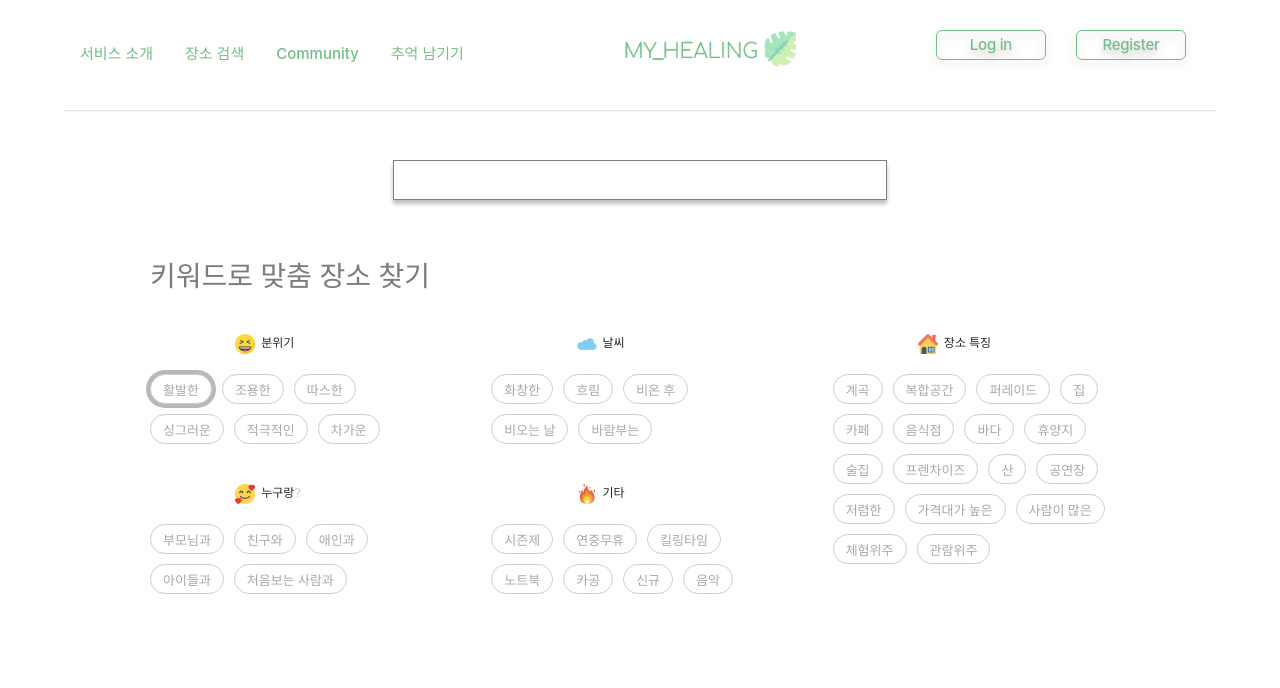
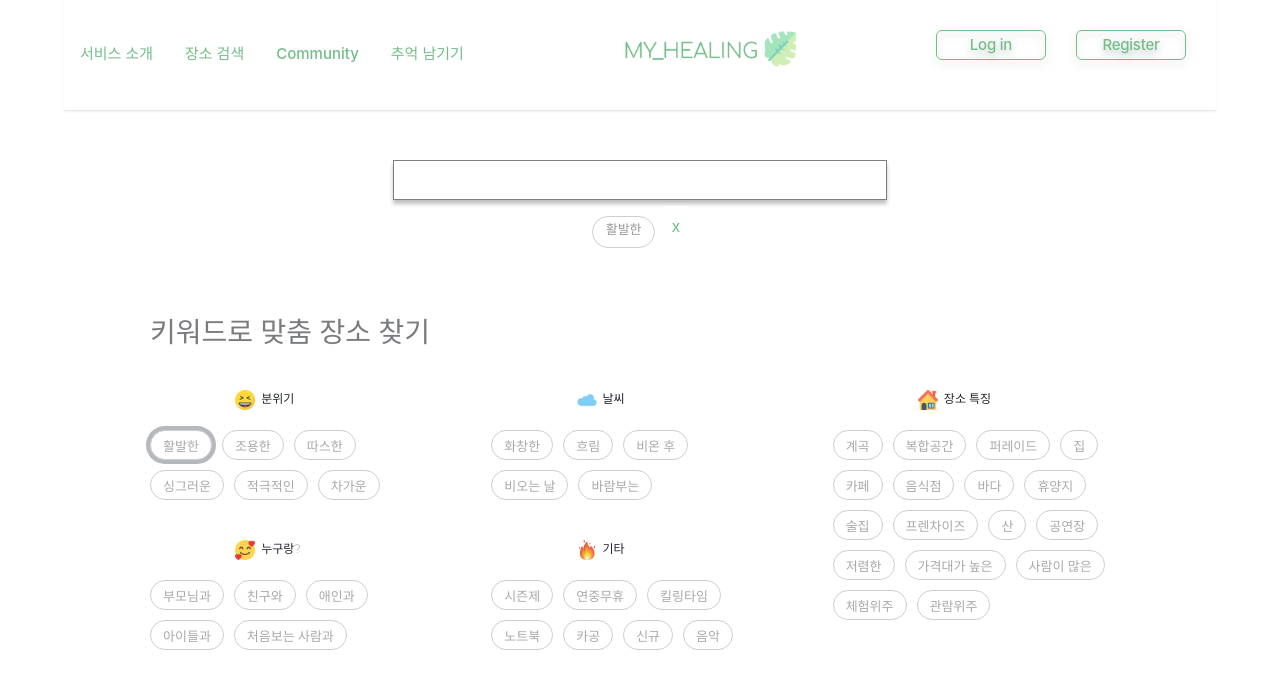
Before and after one commit to Likelion-at-SMWU-10th/MYHEALING-Client, a React (Create React App) app in the folder myhealing_client/: page /searchplace in a window 1280 px wide. Both pictures are taken after a click on the button "활발한". Shown: the top 688 px of the page. Built offline with nearby package versions, Linux system fonts and the light colour scheme; a web font is replaced by a local one.

Commit message:
[KSM] 키워드 선택 시 세팅되도록 수정
[KSM] 키워드 선택 시 세팅되도록 수정

```diff
--- a/myhealing_client/src/page/component/Keyword.js
+++ b/myhealing_client/src/page/component/Keyword.js
@@ -1,9 +1,10 @@
 import React, { useState } from "react";
 import "./Keyword.css";
 
-const Keyword = ({text}) => {
-    const keywordClick = (txt) => {
-        console.log(txt.text);
+const Keyword = ({text, updateTags}) => {
+    const keywordClick = (e) => {
+        console.log({text});
+        updateTags({text}.text);
     };
 
     return (
@@ -11,7 +12,7 @@ const Keyword = ({text}) => {
             <button
                 type="button"
                 className="btn btn-outline-secondary btn_keyword"
-                onClick={() => keywordClick({text})}
+                onClick={keywordClick}
                 >
                 {text}
             </button>
--- a/myhealing_client/src/page/map/SearchPlace.js
+++ b/myhealing_client/src/page/map/SearchPlace.js
@@ -10,6 +10,21 @@ import axios from 'axios';
 function SearchPlace() {
   const navigate = useNavigate();
   const { state } = useLocation();
+
+  const [tags, setTags] = useState([]);
+  const [tagTrue, setTagTrue] = useState(false);
+  const updateTags = (gtags) => {
+    console.log('2' + gtags);
+    setTags([...tags, gtags]);
+    setTagTrue(true);
+  };
+
+  const resetTag = (e) => {
+    const copyMyTag = [];
+    setTags(copyMyTag);
+    setTagTrue(false);
+  };
+
   console.log(state);
 
   const [activeColor, setActiveColor] = useState({
@@ -68,6 +83,15 @@ function SearchPlace() {
           ></input>
         </form>
 
+        <Tags>
+          {tags.map(tag => (
+            <TagList tag={tag} key={tag}>
+              {tag}
+            </TagList>
+          ))}
+          {tagTrue ? <Reset onClick={resetTag}>x</Reset> : null}
+        </Tags>
+
         <div className={keyword ? "container chidden" : "container"}>
           <Inform text={"키워드로 맞춤 장소 찾기"} />
           <div className="row">
@@ -84,14 +108,14 @@ function SearchPlace() {
                   </div>
                   <div>
                     <div className="flex-container">
-                      <Keyword text={"활발한"} />
-                      <Keyword text={"조용한"} />
-                      <Keyword text={"따스한"} />
+                      <Keyword text="활발한" updateTags={updateTags} />
+                      <Keyword text="조용한" updateTags={updateTags} />
+                      <Keyword text="따스한" updateTags={updateTags} />
                     </div>
                     <div className="flex-container">
-                      <Keyword text={"싱그러운"} />
-                      <Keyword text={"적극적인"} />
-                      <Keyword text={"차가운"} />
+                      <Keyword text="싱그러운" updateTags={updateTags} />
+                      <Keyword text="적극적인" updateTags={updateTags} />
+                      <Keyword text="차가운" updateTags={updateTags} />
                     </div>
                   </div>
                 </div>
@@ -105,13 +129,13 @@ function SearchPlace() {
                     <span className="toptitle">누구랑?</span>
                   </div>
                   <div className="flex-container">
-                    <Keyword text={"부모님과"} />
-                    <Keyword text={"친구와"} />
-                    <Keyword text={"애인과"} />
+                    <Keyword text="부모님과" updateTags={updateTags} />
+                    <Keyword text="친구와" updateTags={updateTags} />
+                    <Keyword text="애인과" updateTags={updateTags} />
                   </div>
                   <div className="flex-container">
-                    <Keyword text={"아이들과"} />
-                    <Keyword text={"처음보는 사람과"} />
+                    <Keyword text="아이들과" updateTags={updateTags} />
+                    <Keyword text="처음보는 사람과" updateTags={updateTags} />
                   </div>
                 </div>
               </div>
@@ -128,13 +152,13 @@ function SearchPlace() {
                     <span className="toptitle">날씨</span>
                   </div>
                   <div className="flex-container">
-                    <Keyword text={"화창한"} />
-                    <Keyword text={"흐림"} />
-                    <Keyword text={"비온 후"} />
+                    <Keyword text="화창한" updateTags={updateTags} />
+                    <Keyword text="흐림" updateTags={updateTags} />
+                    <Keyword text="비온 후" updateTags={updateTags} />
                   </div>
                   <div className="flex-container">
-                    <Keyword text={"비오는 날"} />
-                    <Keyword text={"바람부는"} />
+                    <Keyword text="비오는 날" updateTags={updateTags} />
+                    <Keyword text="바람부는" updateTags={updateTags}  />
                   </div>
                 </div>
                 <div className="col">
@@ -147,15 +171,15 @@ function SearchPlace() {
                     <span className="toptitle">기타</span>
                   </div>
                   <div className="flex-container">
-                    <Keyword text={"시즌제"} />
-                    <Keyword text={"연중무휴"} />
-                    <Keyword text={"킬링타임"} />
+                    <Keyword text="시즌제" updateTags={updateTags} />
+                    <Keyword text="연중무휴" updateTags={updateTags}  />
+                    <Keyword text="킬링타임" updateTags={updateTags} />
                   </div>
                   <div className="flex-container">
-                    <Keyword text={"노트북"} />
-                    <Keyword text={"카공"} />
-                    <Keyword text={"신규"} />
-                    <Keyword text={"음악"} />
+                    <Keyword text="노트북" updateTags={updateTags} />
+                    <Keyword text="카공" updateTags={updateTags} />
+                    <Keyword text="신규" updateTags={updateTags} />
+                    <Keyword text="음악" updateTags={updateTags} />
                   </div>
                 </div>
               </div>
@@ -170,31 +194,31 @@ function SearchPlace() {
                 <span className="toptitle">장소 특징</span>
               </div>
               <div className="flex-container">
-                <Keyword text={"계곡"} />
-                <Keyword text={"복합공간"} />
-                <Keyword text={"퍼레이드"} />
-                <Keyword text={"집"} />
+                <Keyword text="계곡" updateTags={updateTags} />
+                <Keyword text="복합공간" updateTags={updateTags} />
+                <Keyword text="퍼레이드" updateTags={updateTags} />
+                <Keyword text="집" updateTags={updateTags} />
               </div>
               <div className="flex-container">
-                <Keyword text={"카페"} />
-                <Keyword text={"음식점"} />
-                <Keyword text={"바다"} />
-                <Keyword text={"휴양지"} />
+                <Keyword text="카페" updateTags={updateTags} />
+                <Keyword text="음식점" updateTags={updateTags} />
+                <Keyword text="바다" updateTags={updateTags} />
+                <Keyword text="휴양지" updateTags={updateTags} />
               </div>
               <div className="flex-container">
-                <Keyword text={"술집"} />
-                <Keyword text={"프렌차이즈"} />
-                <Keyword text={"산"} />
-                <Keyword text={"공연장"} />
+                <Keyword text="술집" updateTags={updateTags} />
+                <Keyword text="프렌차이즈" updateTags={updateTags} />
+                <Keyword text="산" updateTags={updateTags} />
+                <Keyword text="공연장" updateTags={updateTags} />
               </div>
               <div className="flex-container">
-                <Keyword text={"저렴한"} />
-                <Keyword text={"가격대가 높은"} />
-                <Keyword text={"사람이 많은"} />
+                <Keyword text="저렴한" updateTags={updateTags} />
+                <Keyword text="가격대가 높은" updateTags={updateTags} />
+                <Keyword text="사람이 많은" updateTags={updateTags} />
               </div>
               <div className="flex-container">
-                <Keyword text={"체험위주"} />
-                <Keyword text={"관람위주"} />
+                <Keyword text="체험위주" updateTags={updateTags} />
+                <Keyword text="관람위주" updateTags={updateTags} />
               </div>
             </div>
           </div>
@@ -323,4 +347,36 @@ const SearchHistory = styled.button`
   border: 1px solid #e3e3e3;
 `;
 
+const Tags = styled.div`
+  width: fit-content;
+  display: flex;
+  flex-direction: row;
+
+  margin : 0 auto;
+  flex-wrap: wrap;
+`;
+
+
+const TagList = styled.div`
+  margin-bottom: 0.5rem;
+  margin-right: 0.5rem;
+  padding-top: 0.2rem;
+  padding-bottom: 0.1rem;
+  padding-left: 0.8rem;
+  padding-right: 0.8rem;
+  color: #999999;
+  border: 1px solid #cecece;
+  border-radius: 20px;
+  font-size: small;
+`;
+
+const Reset = styled.button`
+  position: relative;
+  top: -0.6rem;
+  border: none;
+  background-color: #ffffff;
+  color: #73bd88;
+  padding: 0.5rem;
+`;
+
 export default SearchPlace;
```
